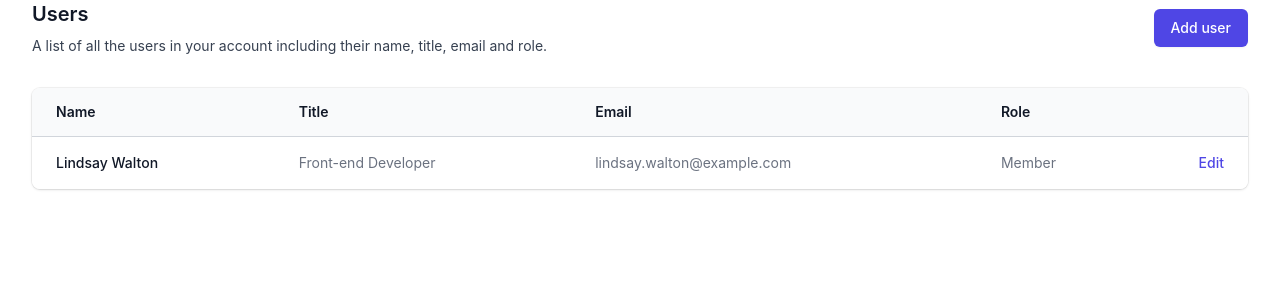
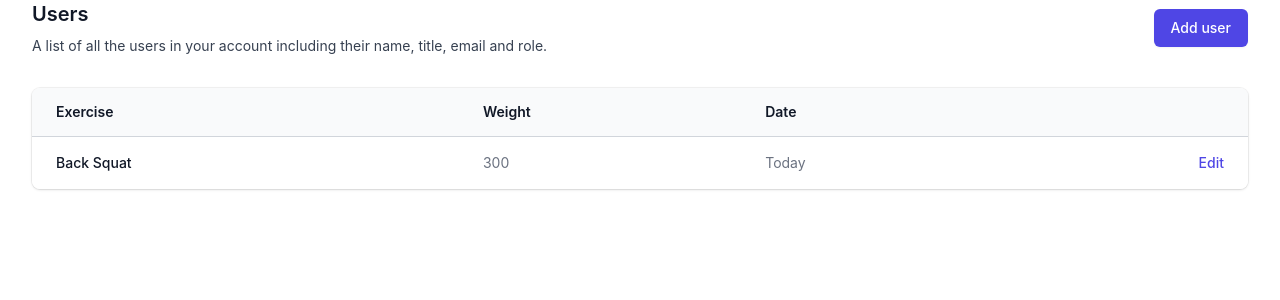
Before and after one commit to ryan-byrnes/ppt-fe, a Next.js app: page /personal-records in a window 1280 px wide. Shown: the top 300 px of the page. Built offline with nearby package versions, Linux system fonts and the light colour scheme.

Commit message:
styling table

```diff
--- a/pages/personal-records.tsx
+++ b/pages/personal-records.tsx
@@ -5,18 +5,21 @@ const PersonalRecords: NextPage = () => {
 
     const userId = 1;
 
-    const [personalRecordsList, setPersonalRecordsList] = useState([]);
+    // const [personalRecordsList, setPersonalRecordsList] = useState([]);
 
-    useEffect(() => {
-        fetch(`localhost:4000/v1/personal-records/${userId}`)
-          .then(res => res.json())
-          .then(data => {
-            setPersonalRecordsList(data);
-          })
-    }, []);
+    // useEffect(() => {
+    //     fetch(`localhost:4000/v1/personal-records/${userId}`)
+    //       .then(res => res.json())
+    //       .then(data => {
+    //         setPersonalRecordsList(data);
+    //       })
+    // }, []);
+
+    const date = new Date();
+    const update = date.toISOString();
 
     const people = [
-        { name: 'Lindsay Walton', title: 'Front-end Developer', email: 'lindsay.walton@example.com', role: 'Member' },
+        { id: 1, name: 'Back Squat', weight: 300, updatedDate: 'Today' },
         // More people...
       ]
 
@@ -46,16 +49,13 @@ const PersonalRecords: NextPage = () => {
                     <thead className="bg-gray-50">
                       <tr>
                         <th scope="col" className="py-3.5 pl-4 pr-3 text-left text-sm font-semibold text-gray-900 sm:pl-6">
-                          Name
+                          Exercise
                         </th>
                         <th scope="col" className="px-3 py-3.5 text-left text-sm font-semibold text-gray-900">
-                          Title
+                          Weight
                         </th>
                         <th scope="col" className="px-3 py-3.5 text-left text-sm font-semibold text-gray-900">
-                          Email
-                        </th>
-                        <th scope="col" className="px-3 py-3.5 text-left text-sm font-semibold text-gray-900">
-                          Role
+                          Date
                         </th>
                         <th scope="col" className="relative py-3.5 pl-3 pr-4 sm:pr-6">
                           <span className="sr-only">Edit</span>
@@ -63,17 +63,16 @@ const PersonalRecords: NextPage = () => {
                       </tr>
                     </thead>
                     <tbody className="divide-y divide-gray-200 bg-white">
-                      {people.map((person) => (
-                        <tr key={person.email}>
+                      {people.map((exercise) => (
+                        <tr key={exercise.id}>
                           <td className="whitespace-nowrap py-4 pl-4 pr-3 text-sm font-medium text-gray-900 sm:pl-6">
-                            {person.name}
+                            {exercise.name}
                           </td>
-                          <td className="whitespace-nowrap px-3 py-4 text-sm text-gray-500">{person.title}</td>
-                          <td className="whitespace-nowrap px-3 py-4 text-sm text-gray-500">{person.email}</td>
-                          <td className="whitespace-nowrap px-3 py-4 text-sm text-gray-500">{person.role}</td>
+                          <td className="whitespace-nowrap px-3 py-4 text-sm text-gray-500">{exercise.weight}</td>
+                          <td className="whitespace-nowrap px-3 py-4 text-sm text-gray-500">{exercise.updatedDate}</td>
                           <td className="relative whitespace-nowrap py-4 pl-3 pr-4 text-right text-sm font-medium sm:pr-6">
                             <a href="#" className="text-indigo-600 hover:text-indigo-900">
-                              Edit<span className="sr-only">, {person.name}</span>
+                              Edit<span className="sr-only">, {exercise.name}</span>
                             </a>
                           </td>
                         </tr>
```
